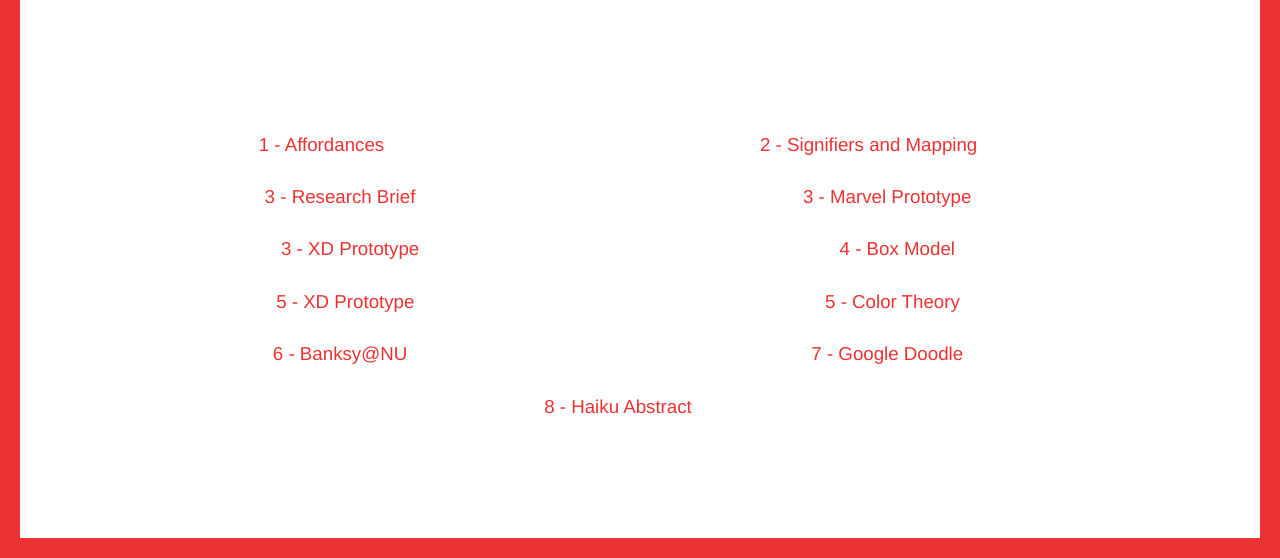
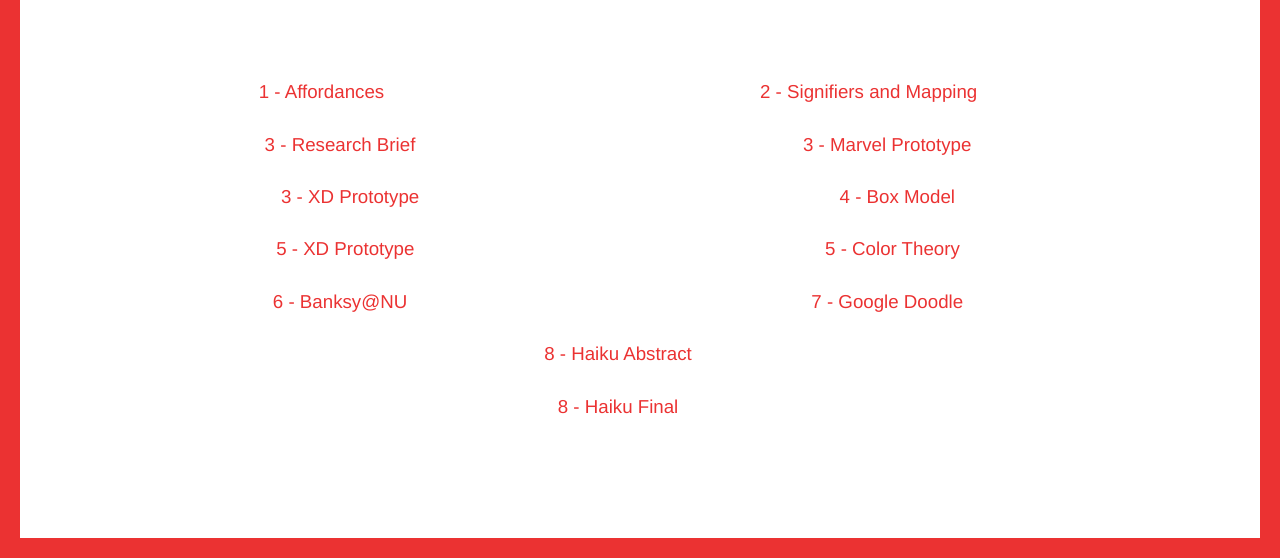
Before and after one commit to hoopes-j/ARTF2223, a plain HTML site: page index.html in a window 1280 px wide. Shown: the part 242-800 px from the top of the page. Drawn offline with Linux system fonts and the light colour scheme.

Commit message:
added final haiku

```diff
--- a/index.html
+++ b/index.html
@@ -78,6 +78,13 @@
 					</div>
 				</a>
 			</div>
+			<div class="menu">
+				<a href="haiku/haiku.html">
+					<div class="assignment">
+						<h3> 8 - Haiku Final</h3>
+					</div>
+				</a>
+			</div>
 		</div>
 
 
```
Also changed, not shown: 1 other file.
